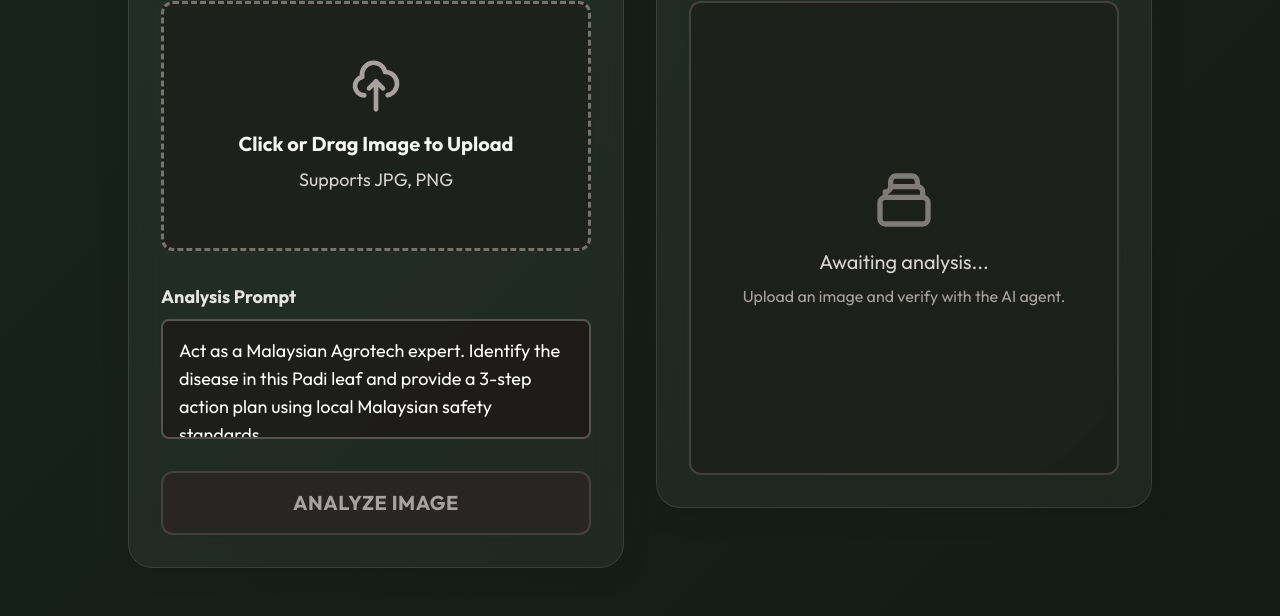
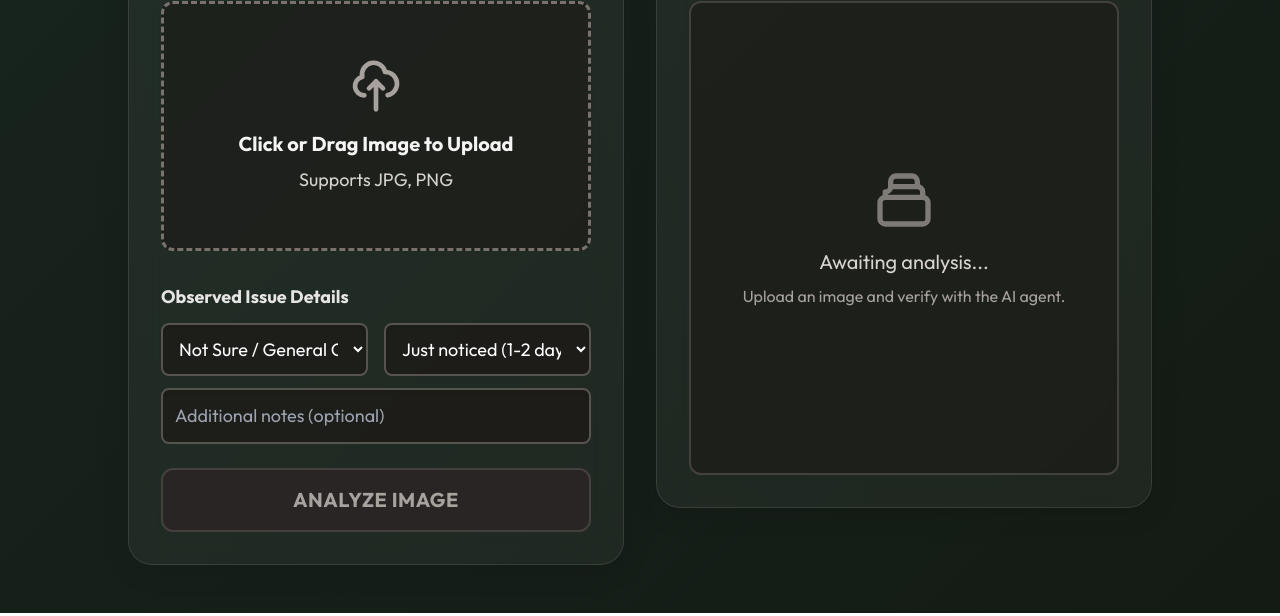
Before and after one commit to ChuanKai1410/PadiGuard-AI, a plain HTML site: page frontend/index.html in a window 1280 px wide. Shown: the part 276-892 px from the top of the page. Drawn offline with nearby package versions, Linux system fonts and the light colour scheme.

Commit message:
Standard input guidance

```diff
--- a/frontend/index.html
+++ b/frontend/index.html
@@ -100,9 +100,24 @@
             </div>
 
             <div class="mt-8 flex flex-col gap-4">
-                <div>
-                    <label for="prompt-input" class="block font-bold text-stone-200 mb-2">Analysis Prompt</label>
-                    <textarea id="prompt-input" rows="3" aria-label="Analysis prompt" class="w-full bg-stone-900/80 border-2 border-stone-600 rounded-lg p-4 text-white focus:outline-none focus:border-emerald-500 focus:ring-4 focus:ring-emerald-500/20 transition-all resize-none shadow-inner">Act as a Malaysian Agrotech expert. Identify the disease in this Padi leaf and provide a 3-step action plan using local Malaysian safety standards.</textarea>
+                <div class="flex flex-col gap-3">
+                    <label class="block font-bold text-stone-200">Observed Issue Details</label>
+                    <div class="grid grid-cols-1 md:grid-cols-2 gap-4">
+                        <select id="issue-type" aria-label="Issue Type" class="w-full bg-stone-900/80 border-2 border-stone-600 rounded-lg p-3 text-white focus:outline-none focus:border-emerald-500 focus:ring-4 focus:ring-emerald-500/20 transition-all shadow-inner">
+                            <option value="Not Sure / General Checkup">Not Sure / General Checkup</option>
+                            <option value="Leaf Discoloration (Yellowing/Browning)">Leaf Discoloration (Yellowing/Browning)</option>
+                            <option value="Spots or Lesions on Leaves">Spots or Lesions on Leaves</option>
+                            <option value="Pest Damage / Eaten Leaves">Pest Damage / Eaten Leaves</option>
+                            <option value="Wilting or Drying out">Wilting or Drying out</option>
+                            <option value="Stunted Growth">Stunted Growth</option>
+                        </select>
+                        <select id="issue-duration" aria-label="Issue Duration" class="w-full bg-stone-900/80 border-2 border-stone-600 rounded-lg p-3 text-white focus:outline-none focus:border-emerald-500 focus:ring-4 focus:ring-emerald-500/20 transition-all shadow-inner">
+                            <option value="Just noticed (1-2 days)">Just noticed (1-2 days)</option>
+                            <option value="This week (3-7 days)">This week (3-7 days)</option>
+                            <option value="More than a week">More than a week</option>
+                        </select>
+                    </div>
+                    <input type="text" id="additional-notes" placeholder="Additional notes (optional)" aria-label="Additional notes" class="w-full bg-stone-900/80 border-2 border-stone-600 rounded-lg p-3 text-white focus:outline-none focus:border-emerald-500 focus:ring-4 focus:ring-emerald-500/20 transition-all shadow-inner" />
                 </div>
 
                 <button id="analyze-btn" disabled aria-disabled="true" class="mt-2 w-full py-4 text-xl rounded-xl bg-stone-800 text-stone-400 font-bold border-2 border-stone-700 transition-all duration-300 flex items-center justify-center gap-2 cursor-not-allowed uppercase tracking-wide">
@@ -144,7 +159,9 @@
         const imagePreview = document.getElementById('image-preview');
         const uploadContent = document.getElementById('upload-content');
         const analyzeBtn = document.getElementById('analyze-btn');
-        const promptInput = document.getElementById('prompt-input');
+        const issueType = document.getElementById('issue-type');
+        const issueDuration = document.getElementById('issue-duration');
+        const additionalNotes = document.getElementById('additional-notes');
 
         const emptyState = document.getElementById('empty-state');
         const loadingState = document.getElementById('loading-state');
@@ -219,7 +236,7 @@
                     },
                     body: JSON.stringify({
                         image_base64: currentBase64,
-                        prompt: promptInput.value
+                        prompt: `Act as a Malaysian Agrotech expert. The farmer observed the following: Issue - ${issueType.value}, Duration - ${issueDuration.value}. Additional notes: ${additionalNotes.value || 'None'}. Identify the disease in this Padi leaf and provide a 3-step action plan using local Malaysian safety standards.`
                     })
                 });
 
```
